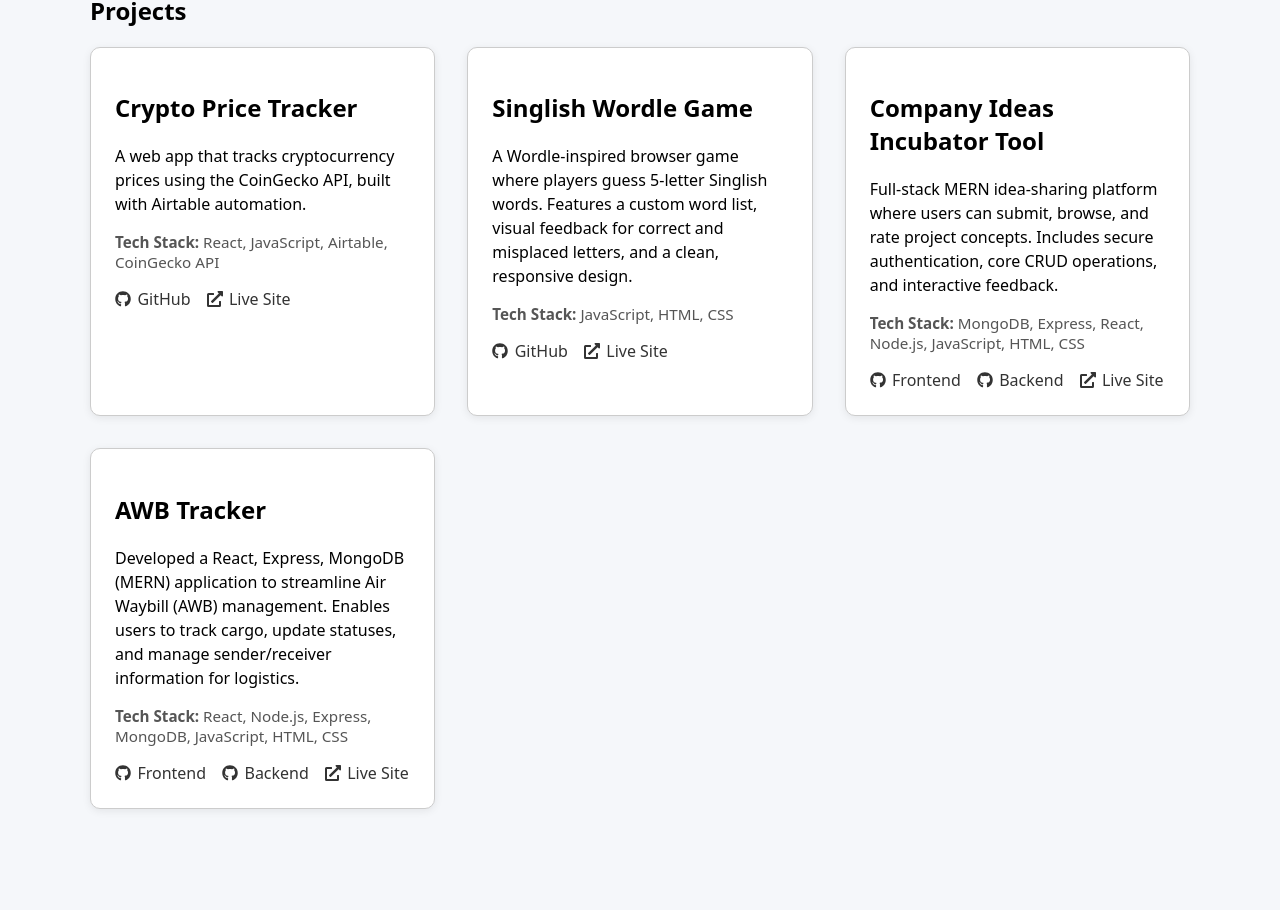
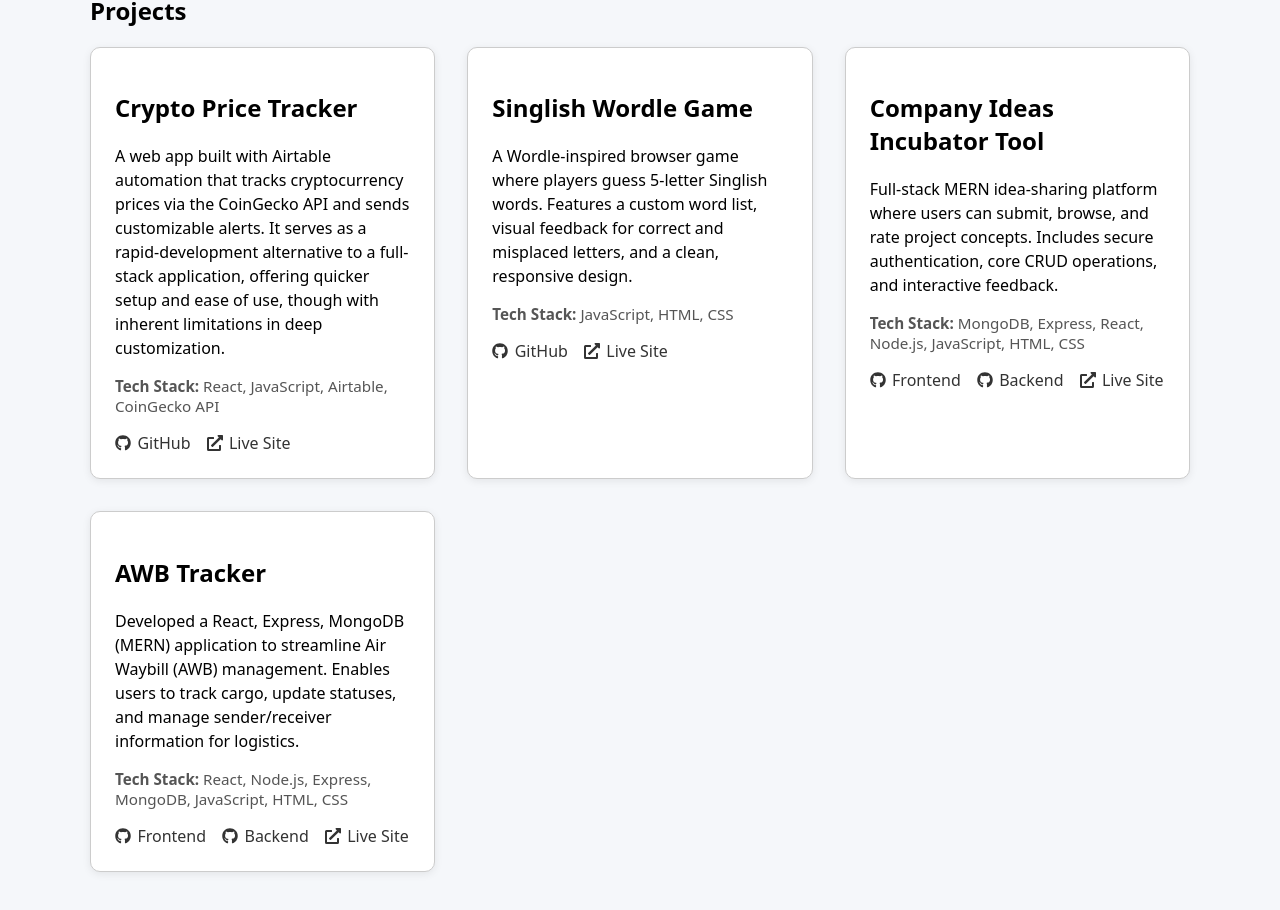
Before and after one commit to tannoah0586/my-portfolio, a React (Create React App) app: page / in a window 1280 px wide. Shown: the part 1533-2443 px from the top of the page. Built offline with nearby package versions, Linux system fonts and the light colour scheme.

Commit message:
updated descriptions

```diff
--- a/src/data/projects.js
+++ b/src/data/projects.js
@@ -1,7 +1,7 @@
   const projects = [
     {
       title: "Crypto Price Tracker",
-      description: "A web app that tracks cryptocurrency prices using the CoinGecko API, built with Airtable automation.",
+      description: "A web app built with Airtable automation that tracks cryptocurrency prices via the CoinGecko API and sends customizable alerts. It serves as a rapid-development alternative to a full-stack application, offering quicker setup and ease of use, though with inherent limitations in deep customization.",
       tech: ["React", "JavaScript", "Airtable", "CoinGecko API"],
       github: "https://github.com/tannoah0586/crypto-tracker",
       live: "https://airtable.com/appyRM0vuSW9VXrza/pagO1vYLtnyrsbcHZ/form"
```
